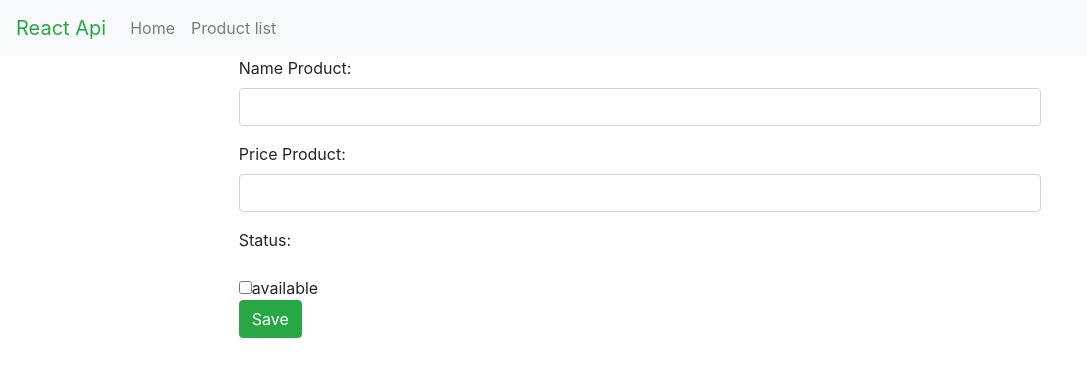
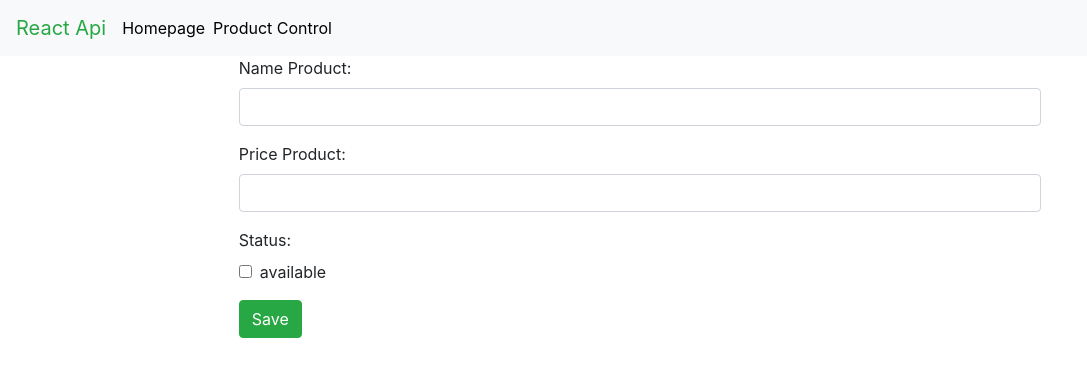
Before and after one commit to theanh226/react-api, a React (Create React App) app: page /product/add in a window 1280 px wide. Shown: the top 376 px of the page, without its empty margins (0-1087 px from the left). Built offline with nearby package versions, Linux system fonts and the light colour scheme.

Commit message:
integration router part 3 with menu

```diff
--- a/src/App.css
+++ b/src/App.css
@@ -21,7 +21,12 @@
 .App-intro {
   font-size: large;
 }
-
+.active{
+  color:red !important;
+}
+.text-black{
+  color: black
+}
 @keyframes App-logo-spin {
   from { transform: rotate(0deg); }
   to { transform: rotate(360deg); }
--- a/src/components/Menu/Menu.js
+++ b/src/components/Menu/Menu.js
@@ -1,21 +1,63 @@
 import React, { Component } from "react";
+import { Route, Link } from "react-router-dom";
 
+const menus = [
+  {
+    label: "Homepage",
+    to: "/",
+    exact: true
+  },
+  {
+    label: "Product Control",
+    to: "/product-list",
+    exact: false
+  }
+];
+
+const MenuLink = ({ label, to, activeOnlyWhenExact }) => {
+  return (
+    <Route
+      path={to}
+      exact={activeOnlyWhenExact}
+      children={({ match }) => {
+        var active = match ? "active" : "";
+        return (
+          <Link to={to} className={` mr-2 ${active} text-black`}>
+            {label}
+          </Link>
+        );
+      }}
+    />
+  );
+};
 class Menu extends Component {
   render() {
     return (
       <nav className="navbar navbar-expand-lg navbar-light bg-light">
         <a className="navbar-brand text-success">React Api</a>
         <div className="collapse navbar-collapse" id="navbarNavAltMarkup">
-          <div className="navbar-nav">
-            <a className="nav-item nav-link">
-              Home
-            </a>
-            <a className="nav-item nav-link">Product list</a>
-          </div>
+          <div className="navbar-nav">{this.showMenus(menus)}</div>
         </div>
       </nav>
     );
   }
+
+  showMenus = menus => {
+    var result = null;
+    if (menus.length > 0) {
+      result = menus.map((menu, index) => {
+        return (
+          <MenuLink
+            key={index}
+            label={menu.label}
+            to={menu.to}
+            activeOnlyWhenExact={menu.exact}
+          />
+        );
+      });
+    }
+    return result;
+  };
 }
 
 export default Menu;
--- a/src/pages/ProductActionPage/ProductActionPage.js
+++ b/src/pages/ProductActionPage/ProductActionPage.js
@@ -13,13 +13,13 @@ class ProductActionPage extends Component {
             <label>Price Product:</label>
             <input type="number" className="form-control" />
           </div>
-          <div className="form-group">
+          <div className="form-group mb-0">
             <label>Status:</label>
           </div>
-          <div className="checkbox">
+          <div className="checkbox mb-3">
             <lavel>
               <input type="checkbox" />
-              available
+              <span className="ml-2">available</span>
             </lavel>
           </div>
           <button class="btn btn-success">Save</button>
```
